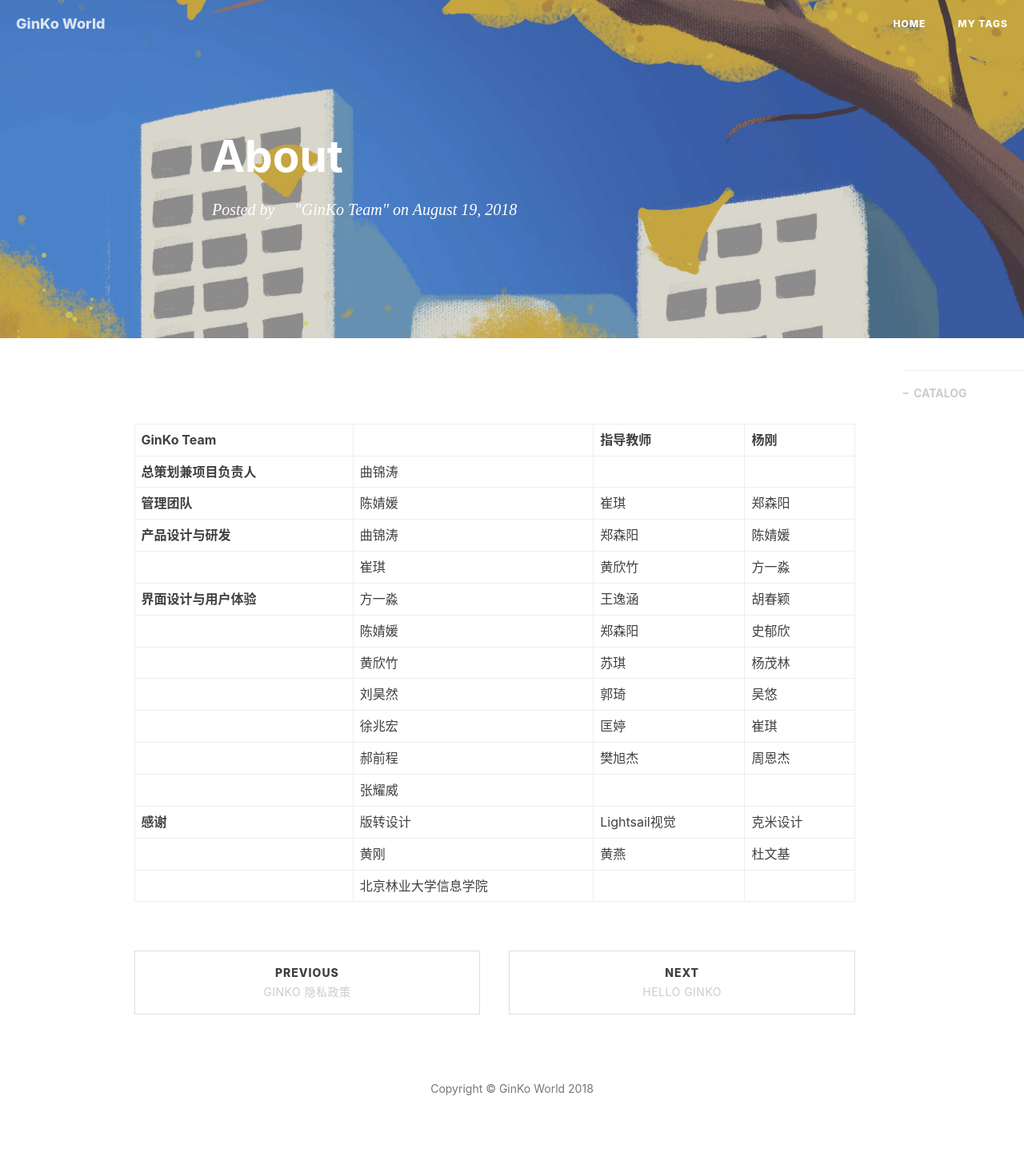
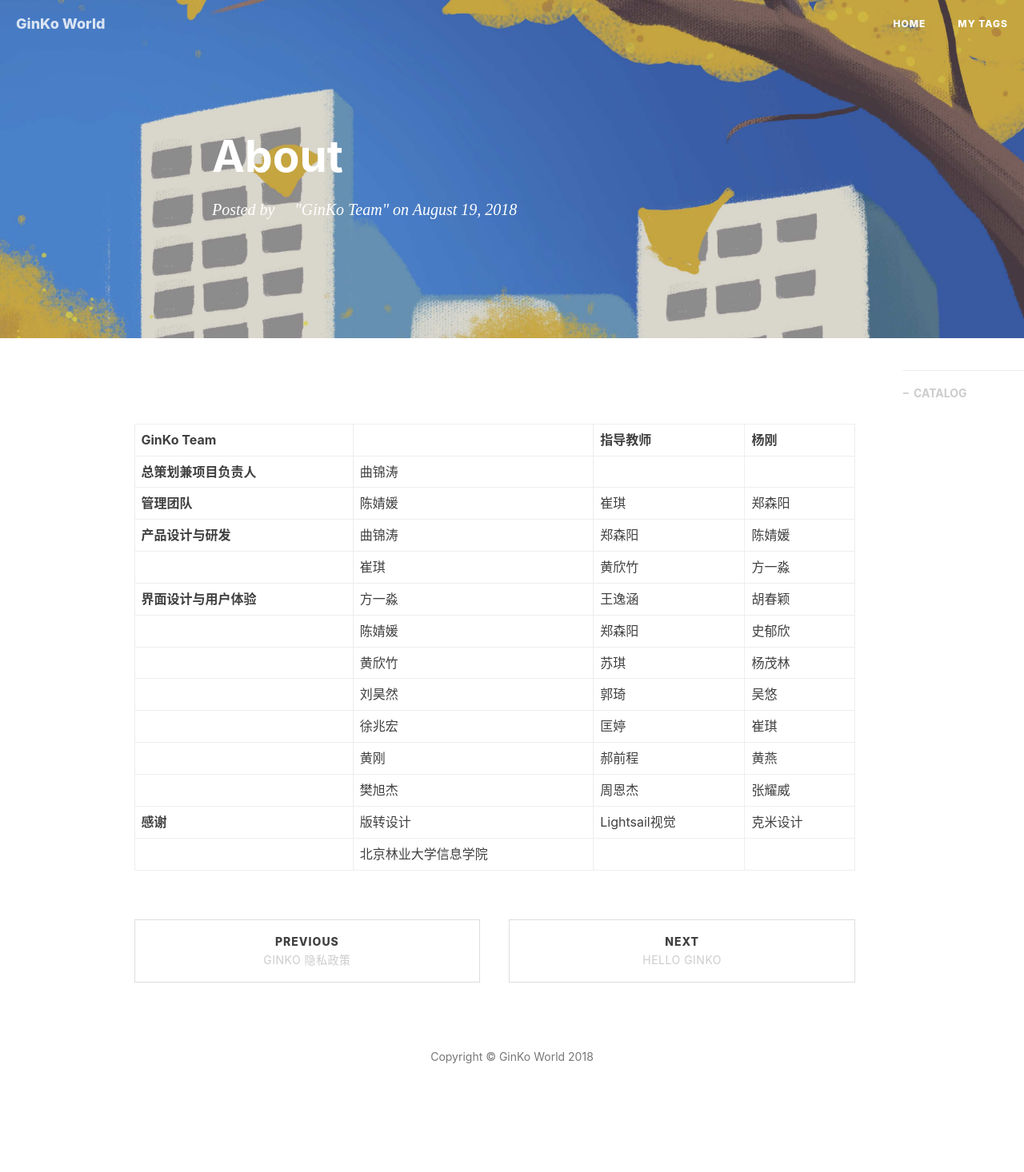
Before and after one commit to pandaKINandQUEEN/GinKo-BFU.github.io, a Jekyll site: the page built from _posts/2018-08-19-about.md, in a window 1280 px wide. Shown: the whole page at 80% size. Built offline with Jekyll 4.4.1, drawn with Linux system fonts in a browser that asks for light colours; nearby versions of some CDN libraries; comment, search, counter and statistics services are not loaded; after the commit the page ends 1426 px from its top, so only the background shows below that.

Commit message:
Update 2018-08-19-about.md

```diff
--- a/_posts/2018-08-19-about.md
+++ b/_posts/2018-08-19-about.md
@@ -75,15 +75,15 @@ tags:
 		</tr>
 		<tr>
 			<td></td>
+			<td>黄刚</td>
 			<td>郝前程</td>
-			<td>樊旭杰</td>
-			<td>周恩杰</td>
+			<td>黄燕</td>
 		</tr>
 		<tr>
 			<td></td>
+			<td>樊旭杰</td>
+			<td>周恩杰</td>
 			<td>张耀威</td>
-			<td></td>
-			<td></td>
 		</tr>
 		<tr>
 			<td><b>感谢</b></td>
@@ -93,12 +93,6 @@ tags:
 		</tr>
 		<tr>
 			<td></td>
-			<td>黄刚</td>
-			<td>黄燕</td>
-			<td>杜文基</td>
-		</tr>
-		<tr>
-			<td></td>
 			<td>北京林业大学信息学院</td>
 			<td></td>
 			<td></td>
```
